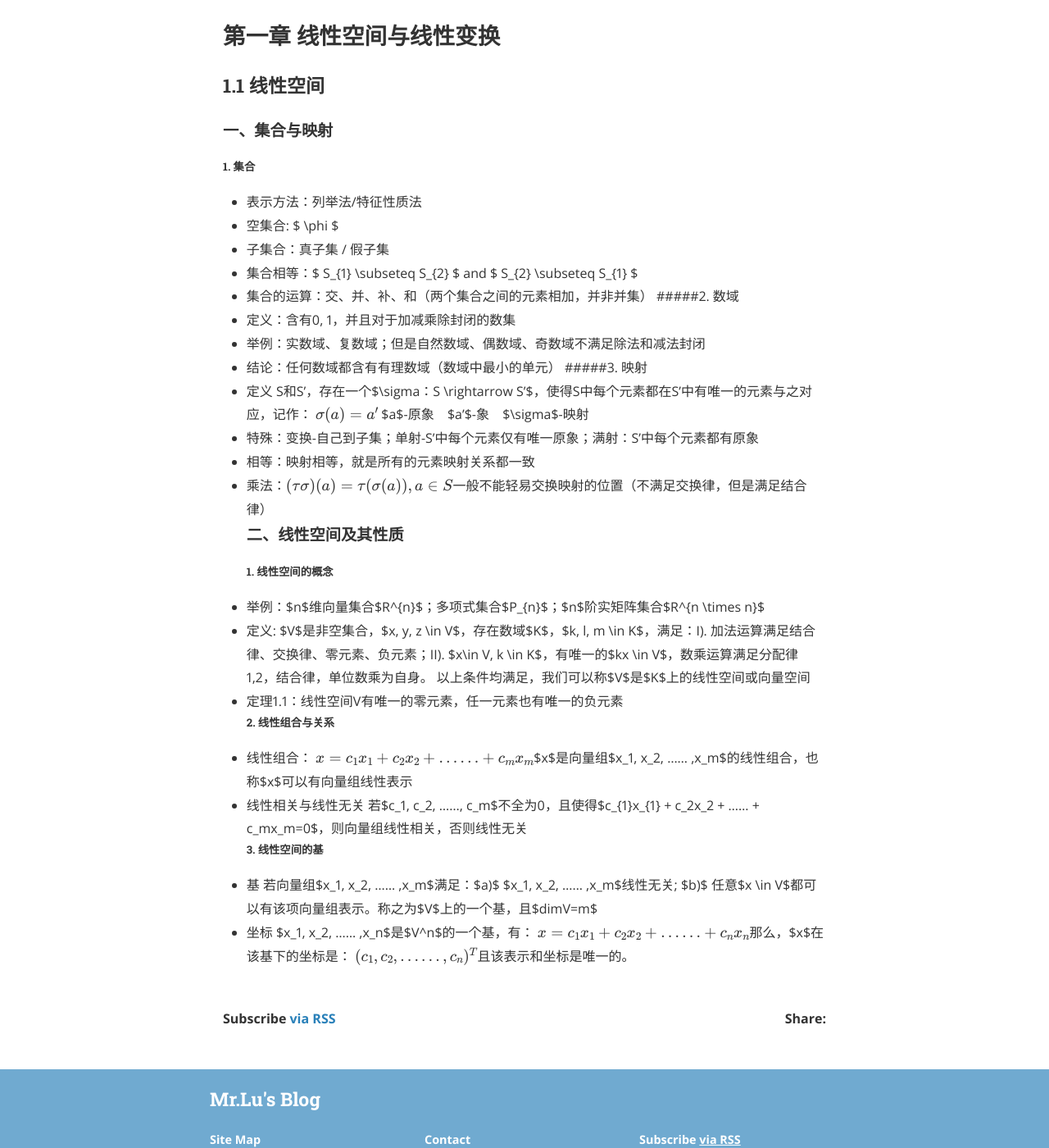
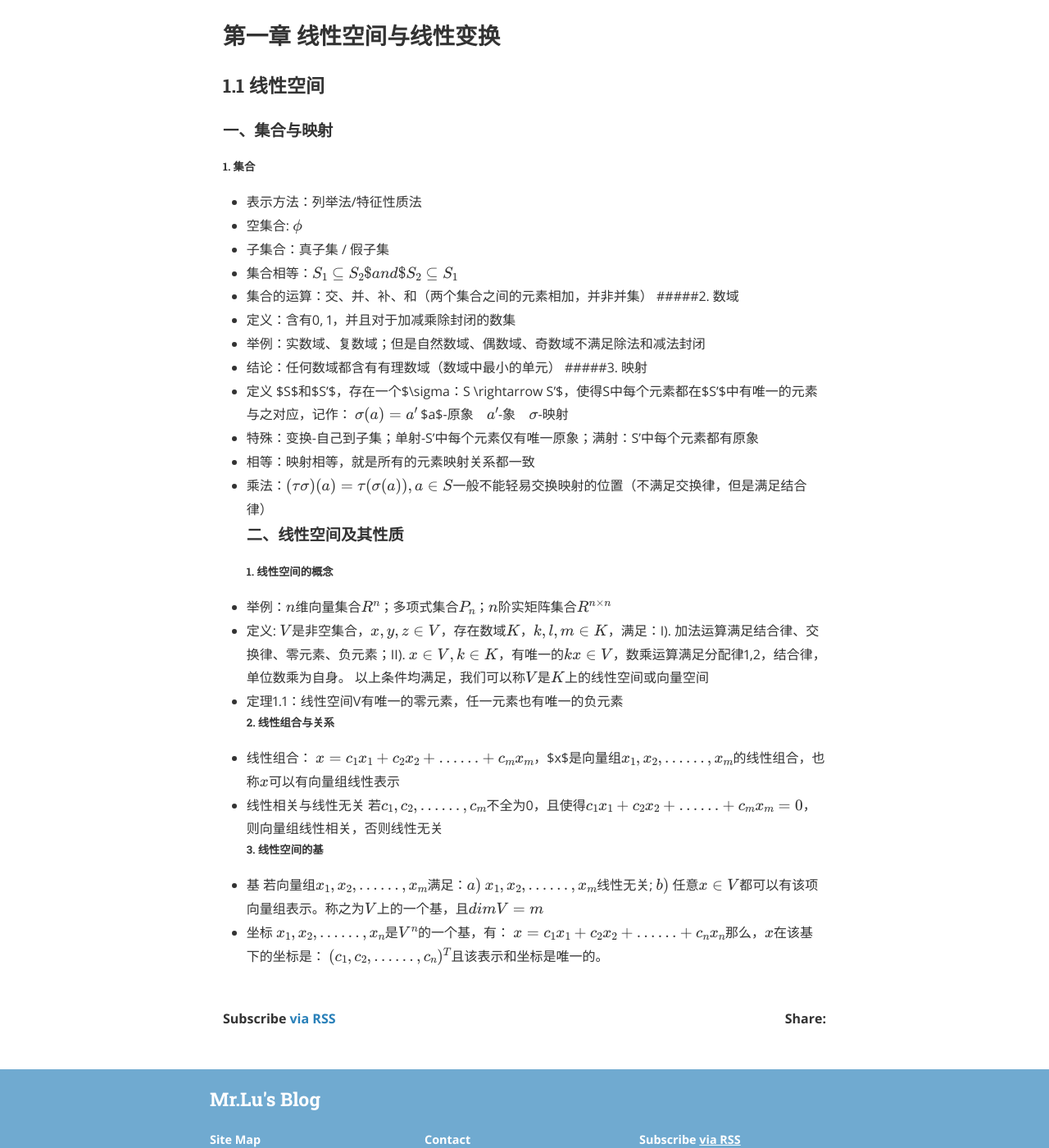
Before and after one commit to JinliangLu96/JinliangLu96.github.io, a Jekyll site: the page built from _posts/2020-02-17-矩阵论笔记.md, in a window 1280 px wide and 1400 px high, scrolled down 397 px. Shown: the whole window at 82% size. Built offline with Jekyll 4.4.1, drawn with Linux system fonts in a browser that asks for light colours; nearby versions of some CDN libraries; formulas are drawn with MathJax 3.

```diff
--- a/_posts/2020-02-17-矩阵论笔记.md
+++ b/_posts/2020-02-17-矩阵论笔记.md
@@ -14,37 +14,37 @@ categories: 矩阵论
 #### 一、集合与映射
 ##### 1. 集合
 - 表示方法：列举法/特征性质法
-- 空集合: $ \phi $
+- 空集合: $$\phi$$
 - 子集合：真子集 / 假子集
-- 集合相等：$ S_{1} \subseteq S_{2} $ and $ S_{2} \subseteq S_{1} $
+- 集合相等：$$S_{1} \subseteq S_{2} $ and $ S_{2} \subseteq S_{1}$$
 - 集合的运算：交、并、补、和（两个集合之间的元素相加，并非并集）
 #####2. 数域
 - 定义：含有0, 1，并且对于加减乘除封闭的数集
 - 举例：实数域、复数域；但是自然数域、偶数域、奇数域不满足除法和减法封闭
 - 结论：任何数域都含有有理数域（数域中最小的单元）
 #####3. 映射
-- 定义 S和S'，存在一个$\sigma：S \rightarrow S'$，使得S中每个元素都在S'中有唯一的元素与之对应，记作：
+- 定义 $S$和$S'$，存在一个$\sigma：S \rightarrow S'$，使得S中每个元素都在$S'$中有唯一的元素与之对应，记作：
 $$ \sigma(a) = a' $$
-$a$-原象  &ensp;  $a'$-象  &ensp;  $\sigma$-映射
+$a$-原象  &ensp;  $$a'$$-象  &ensp;  $$\sigma$$-映射
 - 特殊：变换-自己到子集；单射-S'中每个元素仅有唯一原象；满射：S'中每个元素都有原象
 - 相等：映射相等，就是所有的元素映射关系都一致
 - 乘法：$$ (\tau\sigma)(a) = \tau(\sigma(a)), a\in S$$一般不能轻易交换映射的位置（不满足交换律，但是满足结合律）
 #### 二、线性空间及其性质
 ##### 1. 线性空间的概念
-- 举例：$n$维向量集合$R^{n}$；多项式集合$P_{n}$；$n$阶实矩阵集合$R^{n \times n}$
+- 举例：$$n$$维向量集合$$R^{n}$$；多项式集合$$P_{n}$$；$$n$$阶实矩阵集合$$R^{n \times n}$$
 - 定义:
-$V$是非空集合，$x, y, z \in V$，存在数域$K$，$k, l, m \in K$，满足：I). 加法运算满足结合律、交换律、零元素、负元素；II). $x\in V, k \in K$，有唯一的$kx \in V$，数乘运算满足分配律1,2，结合律，单位数乘为自身。
-以上条件均满足，我们可以称$V$是$K$上的线性空间或向量空间
+$$V$$是非空集合，$$x, y, z \in V$$，存在数域$$K$$，$$k, l, m \in K$$，满足：I). 加法运算满足结合律、交换律、零元素、负元素；II). $$x\in V, k \in K$$，有唯一的$$kx \in V$$，数乘运算满足分配律1,2，结合律，单位数乘为自身。
+以上条件均满足，我们可以称$$V$$是$$K$$上的线性空间或向量空间
 - 定理1.1：线性空间V有唯一的零元素，任一元素也有唯一的负元素
 ##### 2. 线性组合与关系
 - 线性组合：
-$$x = c_{1}x_{1} + c_2x_2 + …… + c_mx_m$$$x$是向量组$x_1, x_2, …… ,x_m$的线性组合，也称$x$可以有向量组线性表示
+$$x = c_{1}x_{1} + c_2x_2 + …… + c_mx_m$$，$x$是向量组$$x_1, x_2, …… ,x_m$$的线性组合，也称$$x$$可以有向量组线性表示
 - 线性相关与线性无关
-若$c_1, c_2, ……, c_m$不全为0，且使得$c_{1}x_{1} + c_2x_2 + …… + c_mx_m=0$，则向量组线性相关，否则线性无关
+若$$c_1, c_2, ……, c_m$$不全为0，且使得$$c_{1}x_{1} + c_2x_2 + …… + c_mx_m=0$$，则向量组线性相关，否则线性无关
 ##### 3. 线性空间的基
 - 基
-若向量组$x_1, x_2, …… ,x_m$满足：$a)$ $x_1, x_2, …… ,x_m$线性无关; $b)$ 任意$x \in V$都可以有该项向量组表示。称之为$V$上的一个基，且$dimV=m$
+若向量组$$x_1, x_2, …… ,x_m$$满足：$$a)$$ $$x_1, x_2, …… ,x_m$$线性无关; $$b)$$ 任意$$x \in V$$都可以有该项向量组表示。称之为$$V$$上的一个基，且$$dimV=m$$
 - 坐标
-$x_1, x_2, …… ,x_n$是$V^n$的一个基，有：
-$$x = c_{1}x_{1} + c_{2}x_{2} + …… + c_{n}x_{n}$$那么，$x$在该基下的坐标是：
+$$x_1, x_2, …… ,x_n$$是$$V^n$$的一个基，有：
+$$x = c_{1}x_{1} + c_{2}x_{2} + …… + c_{n}x_{n}$$那么，$$x$$在该基下的坐标是：
 $$(c_1, c_2, ……, c_n)^T$$且该表示和坐标是唯一的。
```
